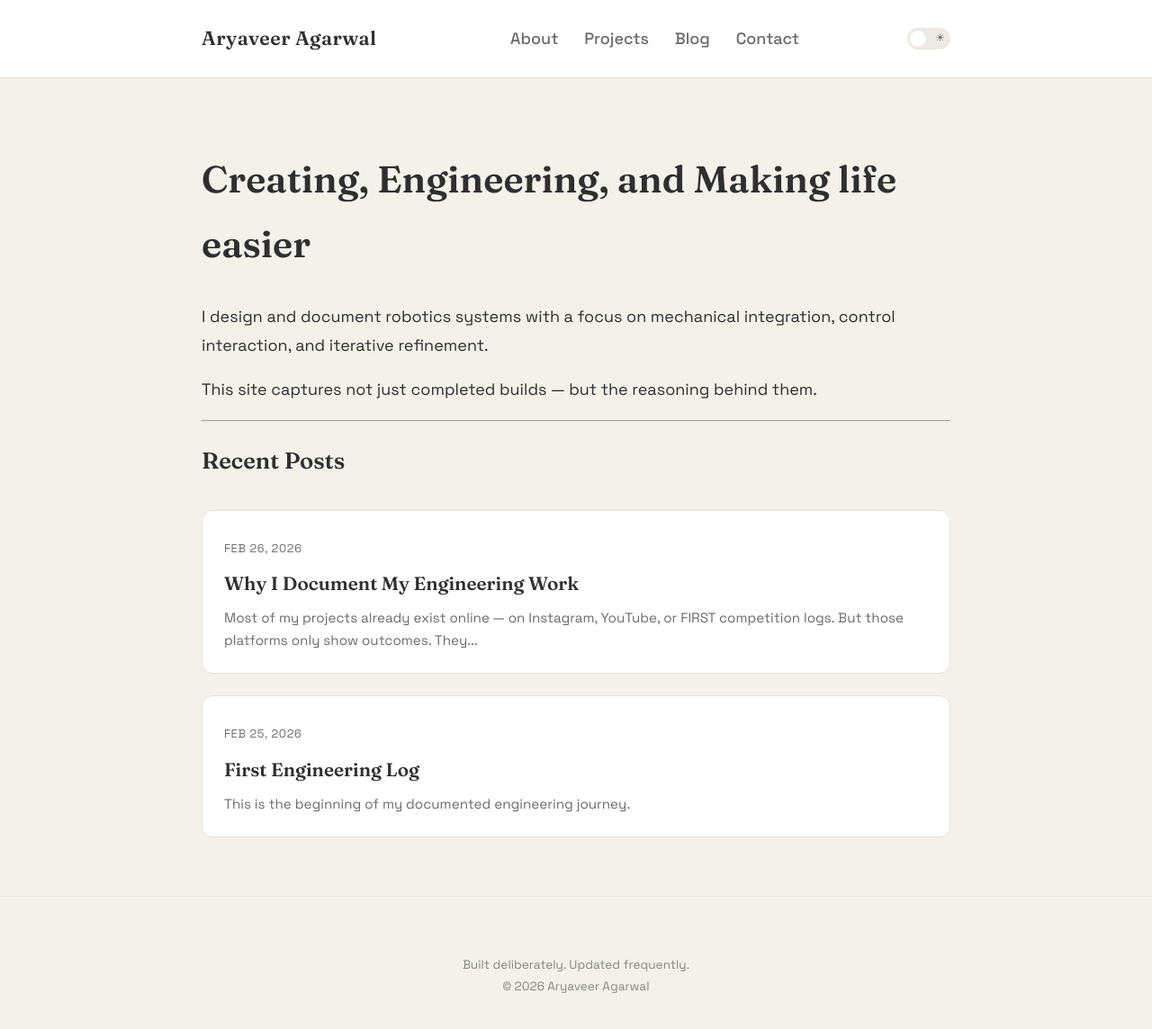
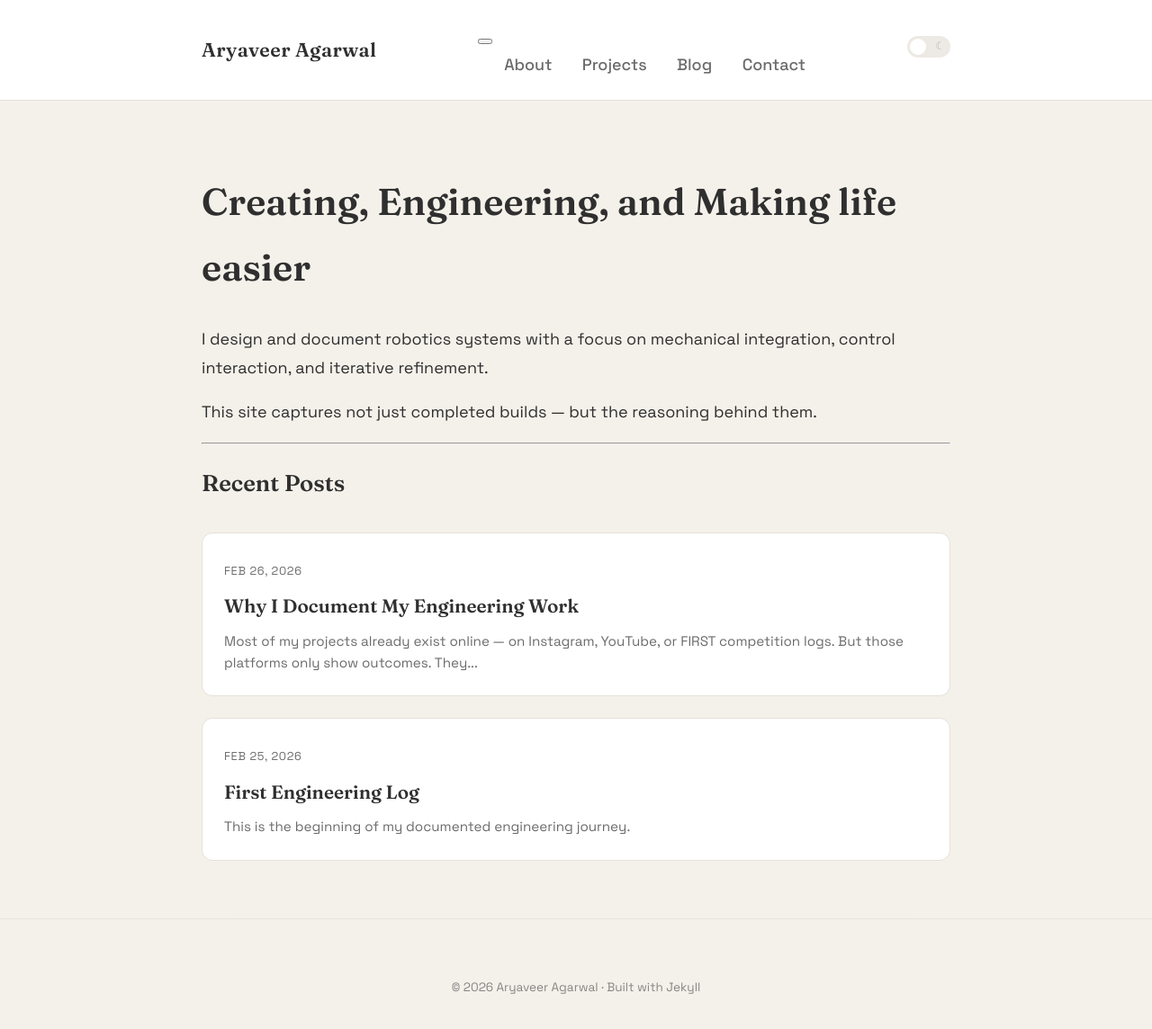
Before and after one commit to aryaveeragarwal/aryaveeragarwal.github.io, a Jekyll site: the page built from index.md, in a window 1280 px wide and 1173 px high. Shown: the top 1144 px of the window at 90% size. Built offline with Jekyll 4.4.1, drawn with Linux system fonts in a browser that asks for light colours.

Commit message:
Add files via upload

```diff
--- a/_config.yml
+++ b/_config.yml
@@ -1,10 +1,14 @@
-
 title: Aryaveer Agarwal
 description: Robotics, systems design, and engineering logs
-url: ""
+
+url: "https://aryaveeragarwal.com"
 
 markdown: kramdown
-permalink: /:categories/:title/
+permalink: /blog/:title/
+
+timezone: Asia/Kolkata
+future: false
+strict_front_matter: true
 
 plugins:
   - jekyll-feed
--- a/_layouts/default.html
+++ b/_layouts/default.html
@@ -1,18 +1,48 @@
 <!DOCTYPE html>
 <html lang="en">
 <head>
-  <link rel="stylesheet" href="https://fonts.googleapis.com/css2?family=Space+Grotesk:wght@400;500;600;700&family=Fraunces:wght@400;600&display=swap">
+
+  <!-- BASIC META -->
+  <meta charset="UTF-8">
+  <meta name="viewport" content="width=device-width, initial-scale=1.0">
+
+  <title>
+    {% if page.title %}
+      {{ page.title }} | {{ site.title }}
+    {% else %}
+      {{ site.title }}
+    {% endif %}
+  </title>
+
+  <meta name="description" content="{{ page.excerpt | strip_html | truncate: 160 | default: site.description }}">
+  <link rel="canonical" href="{{ site.url }}{{ page.url }}">
+  <link rel="alternate" type="application/rss+xml" title="RSS" href="/feed.xml">
+
+  <!-- Fonts -->
+  <link rel="preconnect" href="https://fonts.googleapis.com">
+  <link rel="preconnect" href="https://fonts.gstatic.com" crossorigin>
+  <link href="https://fonts.googleapis.com/css2?family=Space+Grotesk:wght@400;500;600;700&family=Fraunces:wght@400;600&display=swap" rel="stylesheet">
+
+  <!-- Styles -->
   <link rel="stylesheet" href="/assets/style.css">
+
+  <!-- Favicon -->
+  <link id="favicon" rel="icon" type="image/svg+xml" href="/favicon-light.svg">
+
+  <!-- Theme Script -->
   <script src="/assets/theme.js" defer></script>
-  <link id="favicon" rel="icon" type="image/svg+xml" href="/favicon-light.svg">
+
+</head>
 
 <body>
 
   <header class="site-header">
     <div class="container">
+
       <a href="/" class="logo">{{ site.title }}</a>
 
       <nav class="nav">
+
         <button class="nav-toggle" onclick="toggleMenu()" aria-label="Toggle menu">
           <span></span>
           <span></span>
@@ -25,30 +55,31 @@
           <a href="/blog/" {% if page.url contains "/blog" %}class="active"{% endif %}>Blog</a>
           <a href="/contact/" {% if page.url == "/contact/" %}class="active"{% endif %}>Contact</a>
         </div>
+
       </nav>
 
+      <div class="theme-container">
         <label class="theme-switch">
-        <input type="checkbox" id="themeToggle">
+          <input type="checkbox" id="theme-checkbox">
           <span class="slider">
+            <span class="icon sun">☀</span>
             <span class="icon moon">☾</span>
-          <span class="icon sun">☀</span>
           </span>
         </label>
       </div>
+
+    </div>
   </header>
 
-  <div class="page-wrapper">
   <main class="container">
     {{ content }}
   </main>
 
   <footer class="site-footer">
     <div class="container">
-        Built deliberately. Updated frequently.<br>
-        © {{ site.time | date: "%Y" }} {{ site.title }}
+      © {{ site.time | date: "%Y" }} {{ site.title }} · Built with Jekyll
     </div>
   </footer>
-  </div>
 
 </body>
 </html>
--- a/assets/style.css
+++ b/assets/style.css
@@ -48,6 +48,7 @@ body {
 
 /* =======================================================
    LAYOUT STRUCTURE
+   - Controls max width and page wrapper behavior
 ======================================================= */
 
 .container {
@@ -69,6 +70,7 @@ main {
 
 /* =======================================================
    HEADER
+   - Sticky header with balanced padding
 ======================================================= */
 
 .site-header {
@@ -97,6 +99,8 @@ main {
 
 /* =======================================================
    NAVIGATION
+   - Subtle thin underline animation
+   - Active state matches hover underline
 ======================================================= */
 
 nav a {
@@ -105,7 +109,7 @@ nav a {
   color: var(--muted);
   font-weight: 500;
   margin-left: 1.8rem;
-  padding-bottom: 0px;
+  padding-bottom: 1px;
 }
 
 /* Thin underline animation */
@@ -116,7 +120,7 @@ nav a::after {
   bottom: 0;
   height: 1px;
   width: 0;
-  background: var(--accent);
+  background: currentColor; /* change to var(--accent) if you want accent underline */
   transform: translateX(-50%);
   transition: width 0.25s ease;
 }
@@ -130,7 +134,7 @@ nav a:hover::after {
 }
 
 nav a.active {
-  color: var(--teext);
+  color: var(--text);
 }
 
 nav a.active::after {
@@ -158,18 +162,22 @@ h3 {
 
 /* =======================================================
    LINKS
+   - Global link style uses accent, content links underline on hover
 ======================================================= */
+
 a {
   color: var(--accent);
   text-decoration: none;
 }
 
-/* Content links underline on hover */
+/* Only content links underline */
 main a:hover {
   text-decoration: underline;
 }
+
 /* =======================================================
    FOOTER
+   - Reduced vertical footprint for a subtle footer
 ======================================================= */
 
 .site-footer {
@@ -184,6 +192,7 @@ main a:hover {
 
 /* =======================================================
    THEME TOGGLE (Sun / Moon Switch)
+   - Subtle, accessible, and consistent with the design system
 ======================================================= */
 
 .theme-switch {
@@ -262,16 +271,9 @@ main a:hover {
 }
 
 /* =======================================================
-   ANIMATIONS
+   RECENT POSTS (index)
+   - Structured list with subtle elevation on hover
 ======================================================= */
-
-@keyframes fadeIn {
-  from { opacity: 0; transform: translateY(6px); }
-  to { opacity: 1; transform: translateY(0); }
-}
-/* ===============================
-   RECENT POSTS SECTION
-================================ */
 
 .post-list {
   display: flex;
@@ -316,9 +318,11 @@ main a:hover {
   font-size: 0.95rem;
   line-height: 1.6;
 }
-/* ===============================
-   BLOG ARCHIVE
-================================ */
+
+/* =======================================================
+   BLOG ARCHIVE (blog page)
+   - Year headings and aligned date / title rows
+======================================================= */
 
 .blog-archive {
   margin-top: 2rem;
@@ -373,18 +377,18 @@ main a:hover {
 .archive-title:hover::after {
   width: 100%;
 }
-/* ===============================
-   MOBILE RESPONSIVE
-================================ */
+
+/* =======================================================
+   RESPONSIVE (mobile)
+   - Stack header, wrap nav, reduce padding and font sizes
+======================================================= */
 
 @media (max-width: 768px) {
 
-  /* Reduce global padding */
   .container {
     padding: 2rem 1.2rem;
   }
 
-  /* Header layout stack */
   .site-header .container {
     flex-direction: column;
     align-items: flex-start;
@@ -402,7 +406,6 @@ main a:hover {
     font-size: 0.95rem;
   }
 
-  /* Reduce heading sizes */
   h1 {
     font-size: 2rem;
   }
@@ -411,7 +414,6 @@ main a:hover {
     font-size: 1.3rem;
   }
 
-  /* Recent post cards smaller padding */
   .post-item {
     padding: 1.2rem;
   }
@@ -420,7 +422,6 @@ main a:hover {
     font-size: 1.1rem;
   }
 
-  /* Archive layout stack */
   .archive-item {
     flex-direction: column;
     gap: 0.3rem;
@@ -430,48 +431,11 @@ main a:hover {
     width: auto;
   }
 
-  /* Footer spacing smaller */
   .site-footer {
     font-size: 0.8rem;
   }
 
-}
-/* ===============================
-   NAVIGATION
-================================ */
-
-.nav {
-  display: flex;
-  align-items: center;
-}
-
-.nav-links {
-  display: flex;
-}
-
-/* Hamburger hidden on desktop */
-.nav-toggle {
-  display: none;
-  flex-direction: column;
-  gap: 5px;
-  background: none;
-  border: none;
-  cursor: pointer;
-}
-
-.nav-toggle span {
-  width: 22px;
-  height: 2px;
-  background: var(--text);
-  transition: 0.2s ease;
-}
-
-/* ===============================
-   MOBILE
-================================ */
-
-@media (max-width: 768px) {
-
+  /* Mobile nav: hamburger behavior */
   .nav {
     width: 100%;
     justify-content: space-between;
--- a/assets/theme.js
+++ b/assets/theme.js
@@ -1,40 +1,46 @@
+/* ===============================
+   THEME MANAGEMENT (deterministic)
+   - Single initialization on DOMContentLoaded
+   - Syncs checkbox, data-theme, localStorage, and favicon
+   - Keeps behavior identical to previous implementation
+================================ */
+
+document.addEventListener("DOMContentLoaded", () => {
+
   const root = document.documentElement;
-const toggle = document.getElementById("themeToggle");
+  const toggle = document.getElementById("theme-checkbox");
+  const favicon = document.getElementById("favicon");
 
-// Apply saved theme
-const saved = localStorage.getItem("theme");
-if (saved === "dark") {
-  root.setAttribute("data-theme", "dark");
-  toggle.checked = true;
+  // If toggle not present (unlikely), still apply saved theme
+  const savedTheme = localStorage.getItem("theme") || "light";
+  root.setAttribute("data-theme", savedTheme);
+  if (toggle) toggle.checked = savedTheme === "dark";
+  if (favicon) updateFavicon(savedTheme);
+
+  // Toggle handler (if toggle exists)
+  if (toggle) {
+    toggle.addEventListener("change", () => {
+      const newTheme = toggle.checked ? "dark" : "light";
+      root.setAttribute("data-theme", newTheme);
+      localStorage.setItem("theme", newTheme);
+      updateFavicon(newTheme);
+    });
   }
 
-// Toggle handler
-toggle.addEventListener("change", () => {
-  if (toggle.checked) {
-    root.setAttribute("data-theme", "dark");
-    localStorage.setItem("theme", "dark");
-    updateFavicon("dark");
-  } else {
-    root.setAttribute("data-theme", "light");
-    localStorage.setItem("theme", "light");
-    updateFavicon("light");
+  // Helper: update favicon href to match theme
+  function updateFavicon(theme) {
+    if (!favicon) return;
+    favicon.href = theme === "dark" ? "/favicon-dark.svg" : "/favicon-light.svg";
   }
+
 });
-function updateFavicon(theme) {
-  const favicon = document.getElementById("favicon");
-  if (!favicon) return;
 
-  if (theme === "dark") {
-    favicon.href = "/favicon-dark.svg";
-  } else {
-    favicon.href = "/favicon-light.svg";
+/* ===============================
+   MOBILE MENU
+   - Minimal, idempotent function for the hamburger toggle
+================================ */
+
+function toggleMenu() {
+  const nav = document.querySelector(".nav-links");
+  if (nav) nav.classList.toggle("open");
 }
-}
-document.addEventListener("DOMContentLoaded", () => {
-  const savedTheme = localStorage.getItem("theme") || "light";
-  document.documentElement.setAttribute("data-theme", savedTheme);
-  updateFavicon(savedTheme);
-});
-function toggleMenu() {
-  document.querySelector(".nav-links").classList.toggle("open");
-}
```
Also changed, not shown: AUDIT_CHANGES.md (added, +27 -0 lines). Lines whose indentation alone changed are shown as unchanged.
